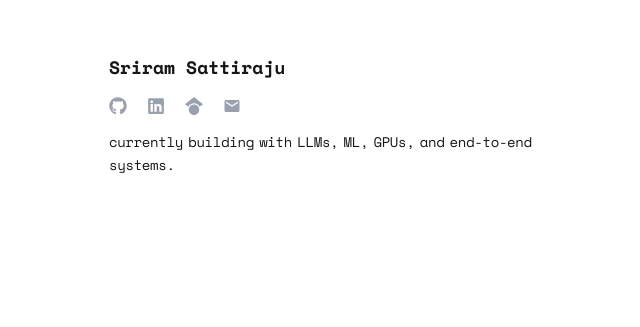
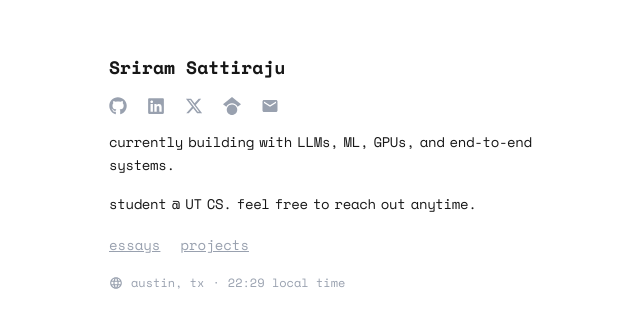
Before and after one commit to srirsatt/portfolio, a Next.js app: page / in a window 1280 px wide. Shown: the part 227-554 px from the top of the page, without its empty margins (339-979 px from the left). Built offline with nearby package versions, Linux system fonts and the light colour scheme.

Commit message:
homepage final added

```diff
--- a/src/app/globals.css
+++ b/src/app/globals.css
@@ -18,3 +18,18 @@ body {
   color: var(--foreground);
   font-family: var(--font-space-mono), monospace;
 }
+
+@keyframes subtle-bounce {
+  0%, 100% {
+    transform: translateY(0);
+    animation-timing-function: cubic-bezier(0.8, 0, 1, 1);
+  }
+  50% {
+    transform: translateY(-2px);
+    animation-timing-function: cubic-bezier(0, 0, 0.2, 1);
+  }
+}
+
+.hover-bounce:hover {
+  animation: subtle-bounce 0.6s infinite;
+}
--- a/src/app/page.tsx
+++ b/src/app/page.tsx
@@ -1,29 +1,150 @@
+"use client";
+
 import Image from "next/image";
+import { useState, useRef, useCallback, useEffect } from "react";
 import { FaGithub, FaLinkedin } from "react-icons/fa";
-import { FaGoogleScholar } from "react-icons/fa6";
-import { MdEmail } from "react-icons/md";
+import { FaGoogleScholar, FaXTwitter } from "react-icons/fa6";
+import { MdEmail, MdLanguage } from "react-icons/md";
 
+const ORIGINAL_NAME = "Sriram Sattiraju";
+
+function LocalTime() {
+  const [time, setTime] = useState("");
+
+  useEffect(() => {
+    const update = () => {
+      const now = new Date().toLocaleTimeString("en-US", {
+        timeZone: "America/Chicago",
+        hour: "2-digit",
+        minute: "2-digit",
+        hour12: false,
+      });
+      setTime(now);
+    };
+    update();
+    const interval = setInterval(update, 1000);
+    return () => clearInterval(interval);
+  }, []);
+
+  return (
+    <div className="flex items-center space-x-2 mt-5 text-gray-400 font-[var(--font-space-mono)] text-xs">
+      <MdLanguage size={14} />
+      <span>austin, tx</span>
+      <span>·</span>
+      <span>{time} local time</span>
+    </div>
+  );
+}
+const CHARS = "ABCDEFGHIJKLMNOPQRSTUVWXYZabcdefghijklmnopqrstuvwxyz0123456789@._-";
+
+function useScramble() {
+  const [displayText, setDisplayText] = useState(ORIGINAL_NAME);
+  const intervalRef = useRef<NodeJS.Timeout | null>(null);
+
+  const scrambleTo = useCallback((target: string) => {
+    if (intervalRef.current) clearInterval(intervalRef.current);
+
+    // Pad target to match length for smoother effect
+    const padded = target.padEnd(ORIGINAL_NAME.length);
+    let iteration = 0;
+
+    intervalRef.current = setInterval(() => {
+      setDisplayText(
+        padded
+          .split("")
+          .map((char, i) => {
+            if (i < iteration) return padded[i];
+            if (char === " ") return " ";
+            return CHARS[Math.floor(Math.random() * CHARS.length)];
+          })
+          .join("")
+      );
+
+      iteration += 1;
+
+      if (iteration > padded.length) {
+        if (intervalRef.current) clearInterval(intervalRef.current);
+        setDisplayText(target);
+      }
+    }, 30);
+  }, []);
+
+  const reset = useCallback(() => {
+    scrambleTo(ORIGINAL_NAME);
+  }, [scrambleTo]);
+
+  return { displayText, scrambleTo, reset };
+}
+
+const socials = [
+  {
+    icon: FaGithub,
+    href: "https://github.com/srirsatt",
+    label: "srirsatt",
+  },
+  {
+    icon: FaLinkedin,
+    href: "https://www.linkedin.com/in/sriram-sattiraju-4a4514150/",
+    label: "Sriram Sattiraju",
+  },
+  {
+    icon: FaXTwitter,
+    href: "https://x.com/SattirajuSriram",
+    label: "@SattirajuSriram",
+  },
+  {
+    icon: FaGoogleScholar,
+    href: "https://scholar.google.com/citations?user=AZf9PRMAAAAJ&hl=en",
+    label: "Sriram Sattiraju",
+  },
+  {
+    icon: MdEmail,
+    href: "mailto:sriramsattiraju07@gmail.com",
+    label: "sriramsattiraju07@gmail.com",
+  },
+];
 
 export default function Home() {
+  const { displayText, scrambleTo, reset } = useScramble();
+
   return (
     <div className="h-screen pt-[35vh] pl-[35vw]">
       <div className="text-left max-w-md">
-        <h1 className="font-[var(--font-space-mono)] font-bold text-lg">Sriram Sattiraju</h1>
+        <h1 className="font-[var(--font-space-mono)] font-bold text-lg whitespace-pre">
+          {displayText}
+        </h1>
         <div className="flex space-x-5 my-4">
-          <a href="https://github.com/srirsatt" target="_blank" rel="noopener noreferrer" className="text-gray-400 hover:text-gray-700 transition-colors">
-            <FaGithub size={18} />
-          </a>
-          <a href="https://www.linkedin.com/in/sriram-sattiraju-4a4514150/" target="_blank" rel="noopener noreferrer" className="text-gray-400 hover:text-gray-700 transition-colors">
-            <FaLinkedin size={18} />
-          </a>
-          <a href="https://scholar.google.com/citations?user=AZf9PRMAAAAJ&hl=en" target="_blank" rel="noopener noreferrer" className="text-gray-400 hover:text-gray-700 transition-colors">
-            <FaGoogleScholar size={18} />
-          </a>
-          <a href="mailto:sriramsattiraju07@gmail.com" className="text-gray-400 hover:text-gray-700 transition-colors">
-            <MdEmail size={18} />
-          </a>
+          {socials.map((social) => (
+            <a
+              key={social.href}
+              href={social.href}
+              target={social.href.startsWith("mailto") ? undefined : "_blank"}
+              rel="noopener noreferrer"
+              className="text-gray-400 hover:text-gray-700 transition-colors"
+              onMouseEnter={() => social.label !== ORIGINAL_NAME && scrambleTo(social.label)}
+              onMouseLeave={reset}
+            >
+              <social.icon size={18} />
+            </a>
+          ))}
         </div>
-        <p className="font-[var(--font-space-mono)] text-sm tracking-tight leading-relaxed" style={{ wordSpacing: '-3px' }}>currently building with LLMs, ML, GPUs, and end-to-end systems.</p>
+        <p
+          className="font-[var(--font-space-mono)] text-sm tracking-tight leading-relaxed"
+          style={{ wordSpacing: "-3px" }}
+        >
+          currently building with LLMs, ML, GPUs, and end-to-end systems.
+        </p>
+        <p
+          className="font-[var(--font-space-mono)] text-sm tracking-tight leading-relaxed mt-4"
+          style={{ wordSpacing: "-3px" }}
+        >
+          student @ UT CS. feel free to reach out anytime.
+        </p>
+        <div className="flex space-x-5 mt-5 font-[var(--font-space-mono)] text-sm">
+          <a href="/essays" className="underline text-gray-400 hover:text-black transition-colors hover-bounce">essays</a>
+          <a href="/projects" className="underline text-gray-400 hover:text-black transition-colors hover-bounce">projects</a>
+        </div>
+        <LocalTime />
       </div>
     </div>
   );
```
